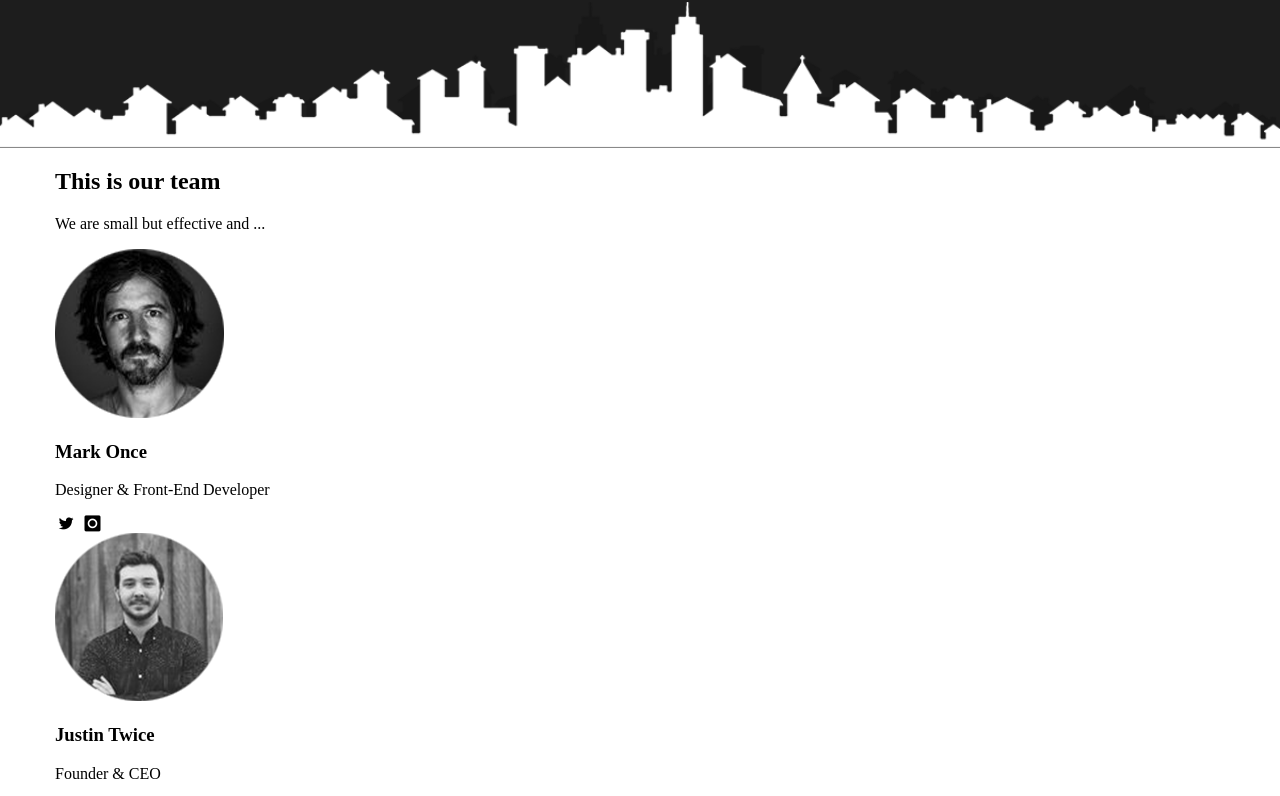
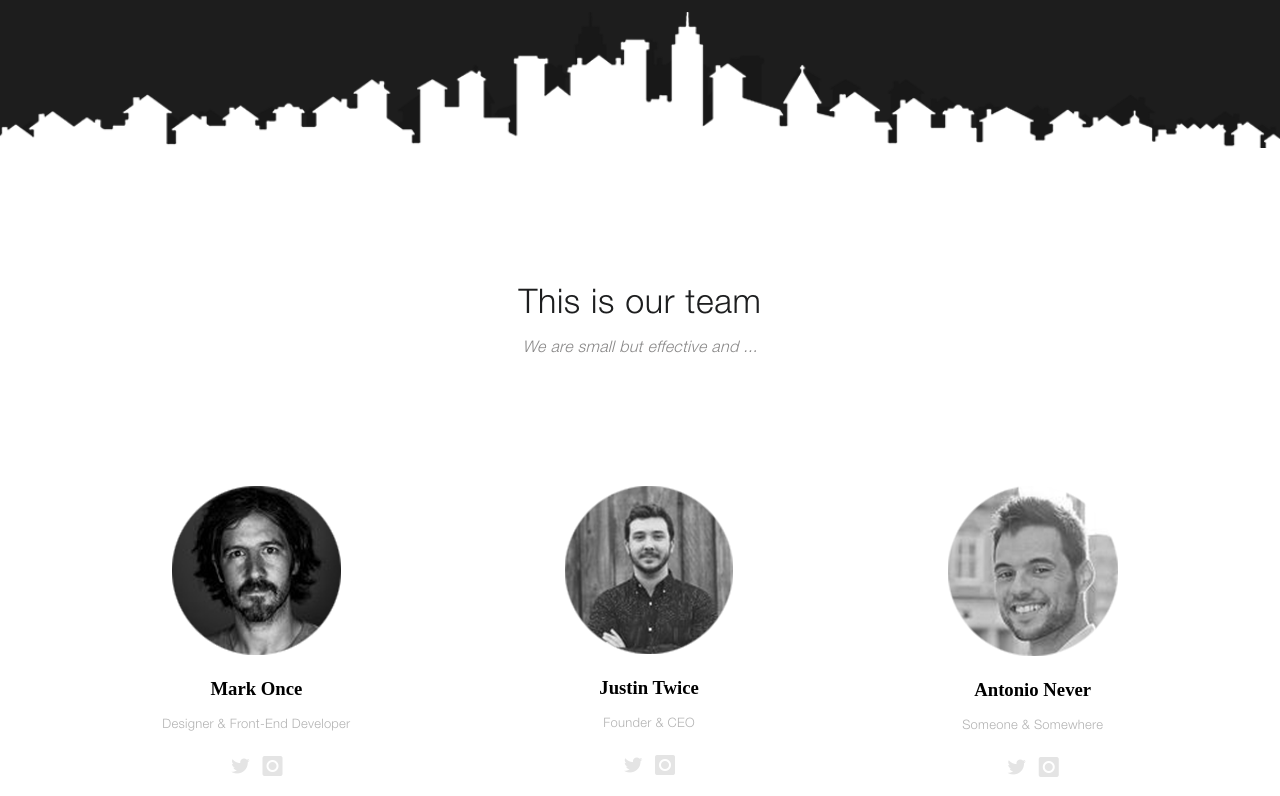
Before and after one commit to FriadoR/wordpress_adv, a plain HTML site: page index.html in a window 1280 px wide. Shown: the part 1614-2410 px from the top of the page. Drawn offline with Linux system fonts and the light colour scheme; files whose address does not match are found by name.

Commit message:
final oper

```diff
--- a/css/style.css
+++ b/css/style.css
@@ -121,8 +121,8 @@ body {
   height: 1129px;
   padding-top: 128px;
   padding-bottom: 271px;
-  background: url(../img/city_logo_w.png) center bottom repeat-x,
-    url(../img/city_logo_bl.png) center bottom repeat-x, #1d1d1d;
+  background: url(../img/city_logo_w.png) center 101% repeat-x,
+    url(../img/city_logo_bl.png) center 101% repeat-x, #1d1d1d;
   background-size: contain, contain;
 }
 .about__inner {
@@ -160,22 +160,66 @@ body {
 }
 
 .team {
+  height: 745px;
+}
+
+.block_head {
+  text-align: center;
+}
+.block_title {
+  font-family: "HelveticaNeueLTProLt", sans-serif;
+  font-size: 34px;
+  font-weight: 400;
+  letter-spacing: 0.02em;
+  color: #1d1e1f;
+  margin: 0;
+  padding-top: 138px;
+  margin-bottom: 13px;
+}
+.block_text {
+  font-family: "HelveticaNeueLTProLt", sans-serif;
+  font-size: 16px;
+  font-weight: 300;
+  font-style: italic;
+  letter-spacing: 0.02em;
+  color: #898888;
+  margin: 0;
 }
 .team_inner {
-}
-.block_head {
-}
-.team_title {
-}
-.team_text {
+  display: flex;
+  justify-content: space-around;
+  padding-top: 127px;
 }
 .team_item {
+  text-align: center;
+  margin-bottom: 29px;
 }
 .team_item_img {
 }
-.team__icon-box {
+team_item-title {
+  font-family: "HelveticaNeueLTProLt", sans-serif;
+  font-size: 24px;
+  font-weight: 400;
+  letter-spacing: 0.02em;
+  color: #464646;
+  margin: 0;
+  margin-bottom: 7px;
 }
-.icon-twitter {
+.team_item-text {
+  font-family: "HelveticaNeueLTProLt", sans-serif;
+  font-size: 13px;
+  font-weight: 400;
+  letter-spacing: 0.02em;
+  color: #b3b3b3;
+  margin: 0;
+  margin-bottom: 21px;
 }
-.icon-instagram {
+.team_icon-box a {
+  font-size: 20px;
+  color: #e4e4e4;
+  transition: 0.2s;
 }
+.team_icon-box a:hover {
+  font-size: 20px;
+  color: hsl(0, 2%, 66%);
+}
--- a/index.html
+++ b/index.html
@@ -67,39 +67,39 @@
     </div>
     <div class="team">
       <div class="container">
+        <div class="block_head">
+          <h2 class="block_title">This is our team</h2>
+          <p class="block_text">We are small but effective and ...</p>
+        </div>
+
         <div class="team_inner">
-          <div class="block_head">
-            <h2 class="team_title">This is our team</h2>
-            <p class="team_text">We are small but effective and ...</p>
-          </div>
-          <div class="team_inner">
-            <div class="team_item"></div>
+          <div class="team_item">
             <img class="team_item_img" src="img/team_1.png" alt="" />
-            <h3 team__item-title>Mark Once</h3>
-            <p team__item-text>Designer & Front-End Developer</p>
-            <div class="team__icon-box">
-              <i class="icon-twitter"></i>
-              <i class="icon-instagram"></i>
+            <h3 class="team_item-title">Mark Once</h3>
+            <p class="team_item-text">Designer & Front-End Developer</p>
+            <div class="team_icon-box">
+              <a href="#"><i class="icon-twitter"></i></a>
+              <a href="#"><i class="icon-instagram"></i></a>
             </div>
           </div>
-          <div class="team_inner">
-            <div class="team_item"></div>
+
+          <div class="team_item">
             <img class="team_item_img" src="img/team_2.png" alt="" />
-            <h3 team__item-title>Justin Twice</h3>
-            <p team__item-text>Founder & CEO</p>
-            <div class="team__icon-box">
-              <i class="icon-twitter"></i>
-              <i class="icon-instagram"></i>
+            <h3 class="team_item-title">Justin Twice</h3>
+            <p class="team_item-text">Founder & CEO</p>
+            <div class="team_icon-box">
+              <a href="#"><i class="icon-twitter"></i></a>
+              <a href="#"><i class="icon-instagram"></i></a>
             </div>
           </div>
-          <div class="team_inner">
-            <div class="team_item"></div>
+
+          <div class="team_item">
             <img class="team_item_img" src="img/team_3.png" alt="" />
-            <h3 team__item-title>Antonio Never</h3>
-            <p team__item-text>Someone & Somewhere</p>
-            <div class="team__icon-box">
-              <i class="icon-twitter"></i>
-              <i class="icon-instagram"></i>
+            <h3 class="team_item-title">Antonio Never</h3>
+            <p class="team_item-text">Someone & Somewhere</p>
+            <div class="team_icon-box">
+              <a href="#"> <i class="icon-twitter"></i></a>
+              <a href="#"> <i class="icon-instagram"></i></a>
             </div>
           </div>
         </div>
```
